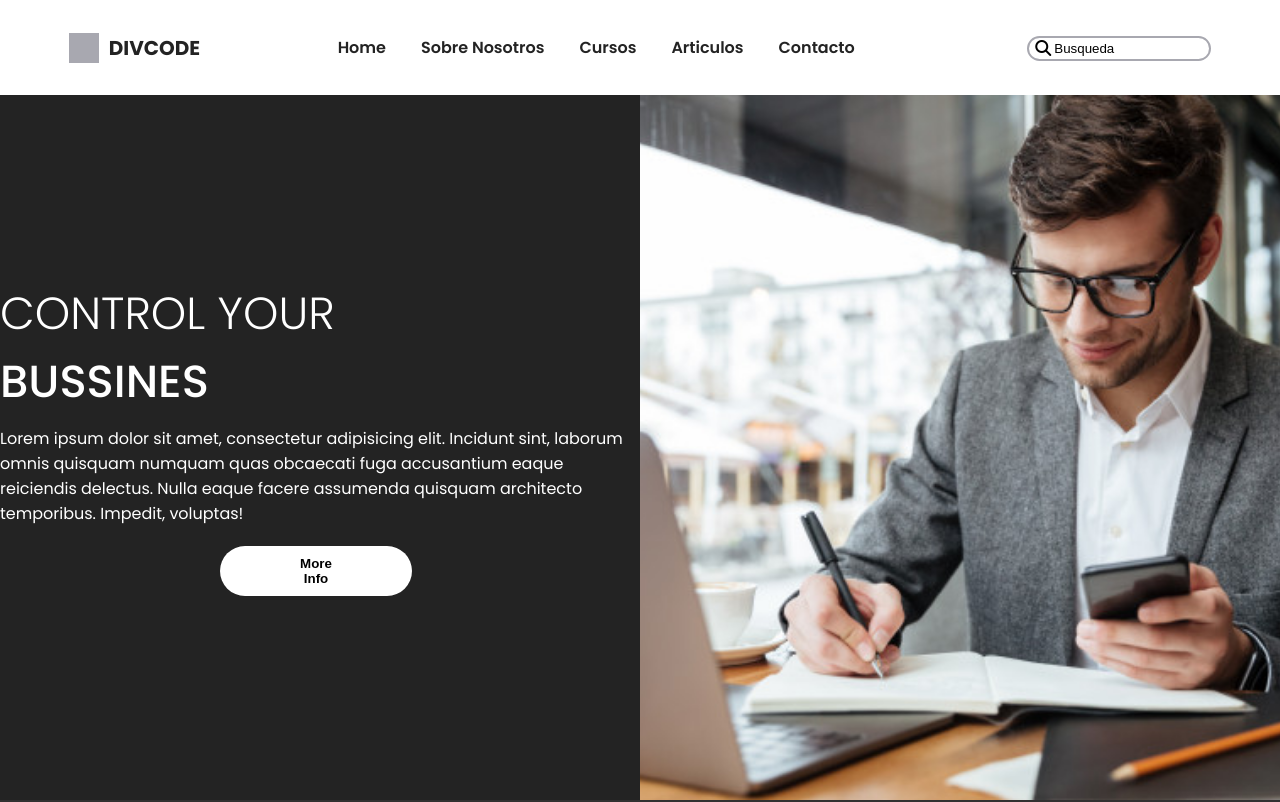
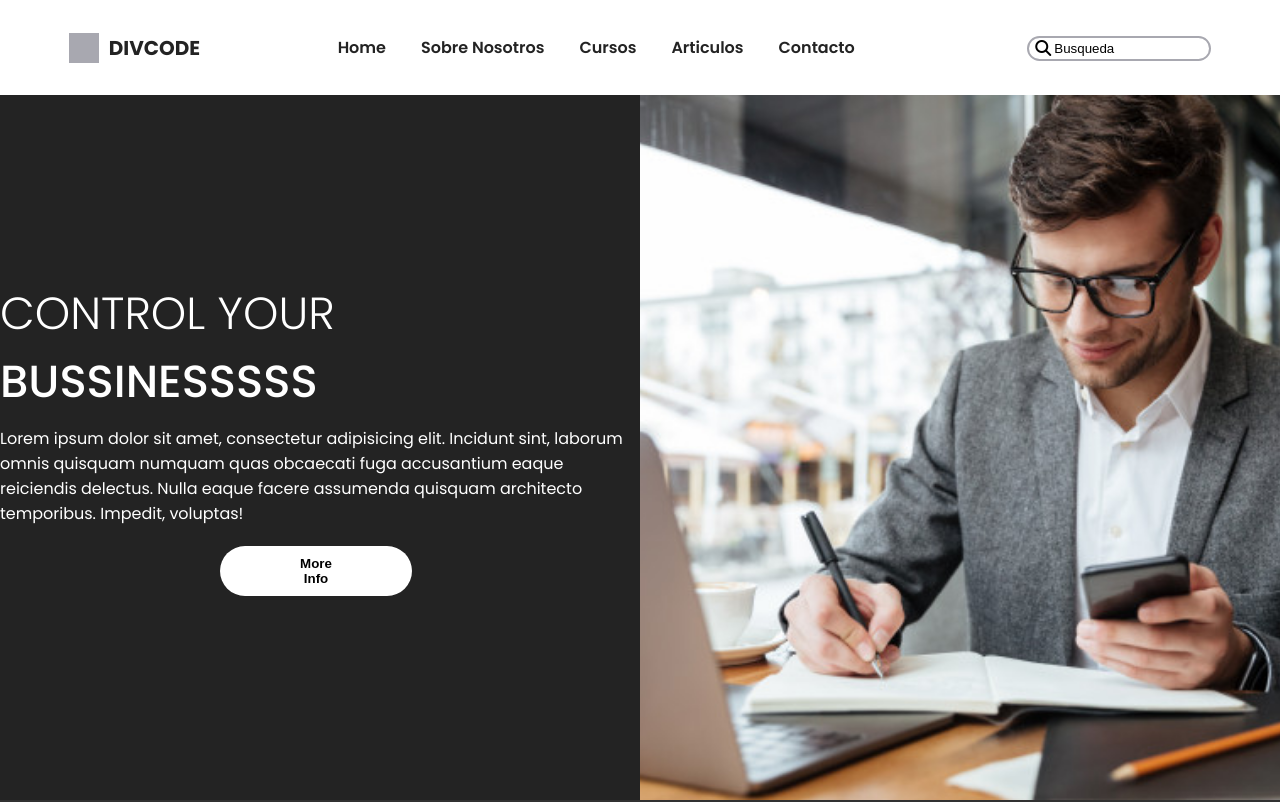
Before and after one commit to JuanConde27/landing_page, a plain HTML site: page index.html in a window 1280 px wide. Shown: the top 802 px of the page. Drawn offline with Linux system fonts and the light colour scheme.

Commit message:
change title

```diff
--- a/index.html
+++ b/index.html
@@ -41,7 +41,7 @@
     <div class="banner">
         <div class="banner__info">
            <div class="banner__info-general">
-            <h2>CONTROL YOUR <br /><span>BUSSINES</span></h2>
+            <h2>CONTROL YOUR <br /><span>BUSSINESSSSS</span></h2>
             <p>Lorem ipsum dolor sit amet, consectetur adipisicing elit. Incidunt sint, laborum omnis quisquam numquam quas obcaecati fuga accusantium eaque reiciendis delectus. Nulla eaque facere assumenda quisquam architecto temporibus. Impedit, voluptas!</p>
             <a href="https://www.google.com"><button>More Info</button></a>
            </div>
```
